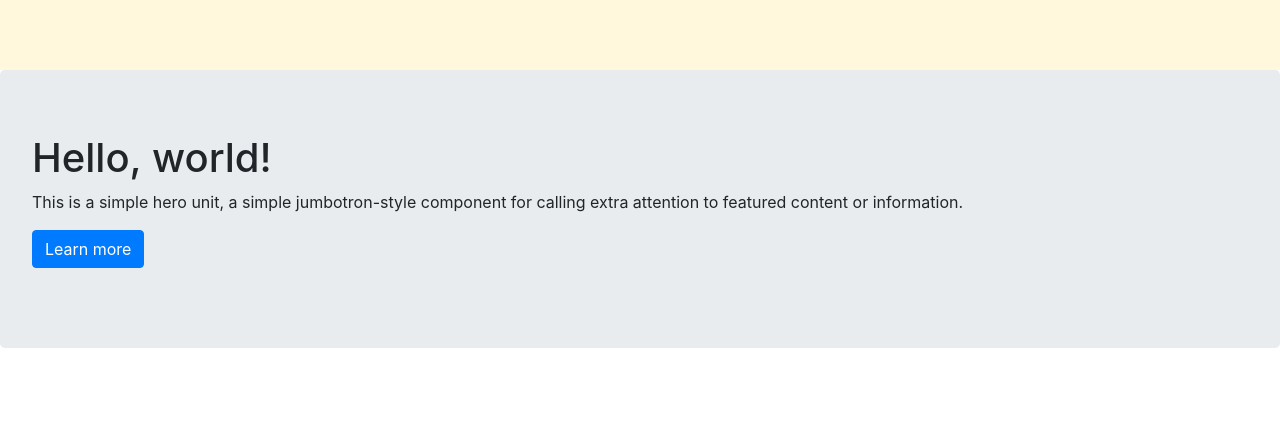
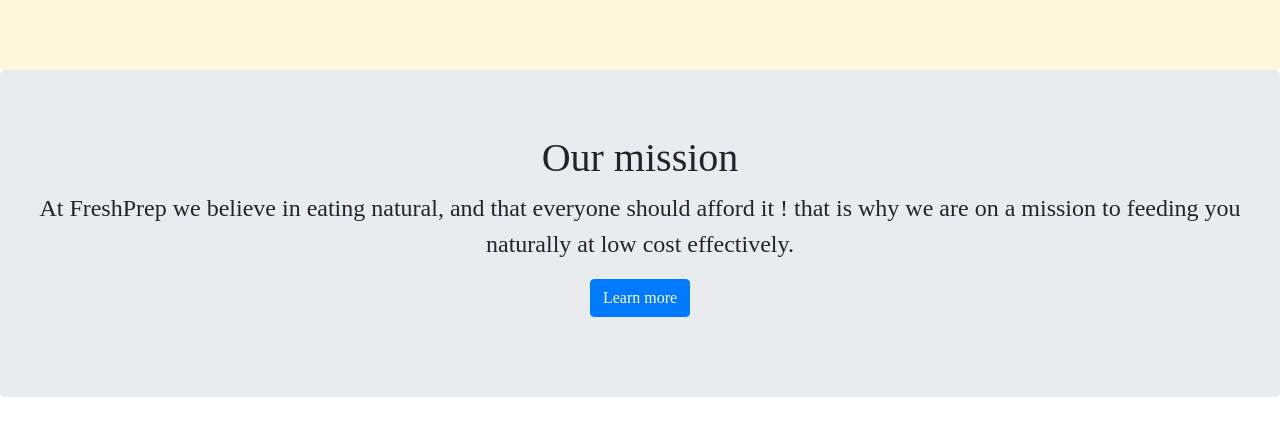
Before and after one commit to jorgevz/freshprep, a React (Create React App) app: page /home in a window 1280 px wide. Shown: the part 1068-1494 px from the top of the page. Before the commit the page ends 1448 px from the top, so only its background shows below. Built offline with nearby package versions, Linux system fonts and the light colour scheme.

Commit message:
last part of home

```diff
--- a/src/App.css
+++ b/src/App.css
@@ -55,3 +55,10 @@
 font-size: xxx-large;
 background-color: white;
 }
+
+#jumbotron{
+text-align: center;
+font-family: Noto Sans JP;
+font: bold;
+font-size: x-large;
+}
--- a/src/components/Home.js
+++ b/src/components/Home.js
@@ -96,11 +96,11 @@
 </Form>
 
 
-<Jumbotron>
-  <h1>Hello, world!</h1>
+<Jumbotron id='jumbotron'>
+  <h1>Our mission</h1>
   <p>
-    This is a simple hero unit, a simple jumbotron-style component for calling
-    extra attention to featured content or information.
+    At FreshPrep we believe in eating natural, and that everyone should afford it !
+    that is why we are on a mission to feeding you naturally at low cost effectively.
   </p>
   <p>
     <Button variant="primary">Learn more</Button>
```
